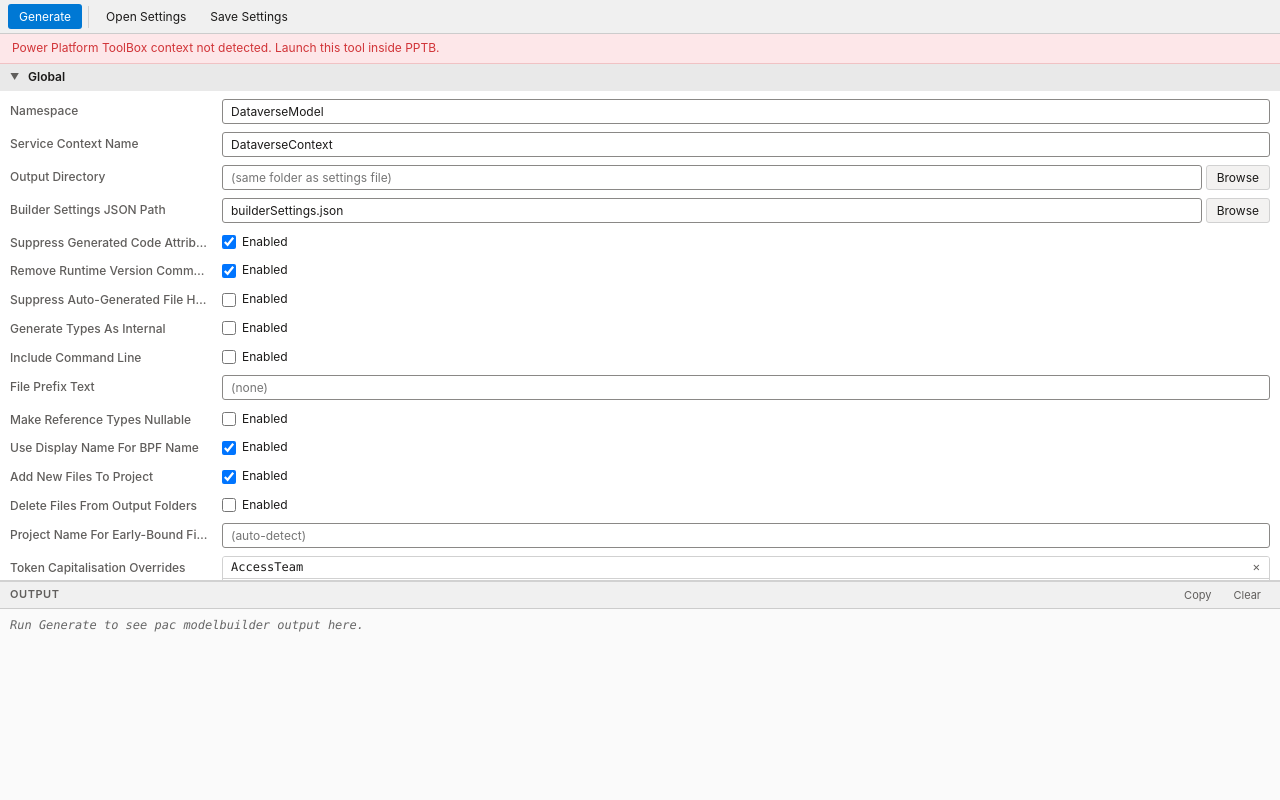
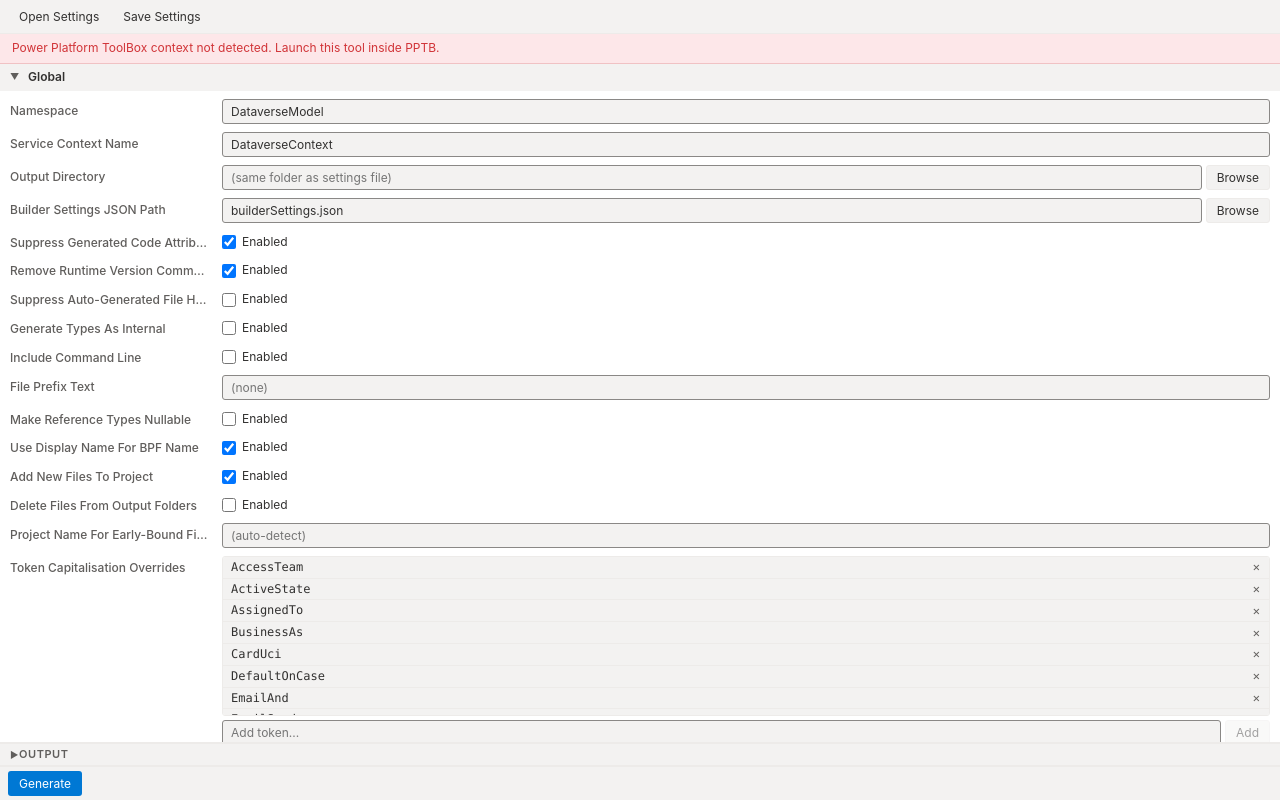
Before and after one commit to mbwilding/PPTB-Tools, a React (Vite) app in the folder tools/early-bound-generator/: page / in a window 1280 px wide. Built offline with nearby package versions, Linux system fonts and the light colour scheme.

Commit message:
fix: correct theme and layout styling

```diff
--- a/tools/early-bound-generator/package.json
+++ b/tools/early-bound-generator/package.json
@@ -3,7 +3,7 @@
     "displayName": "Early Bound Generator",
     "description": "Generate strongly-typed C# early-bound classes for Dataverse entities, option sets, and messages",
     "main": "index.html",
-    "version": "0.0.1",
+    "version": "0.0.2",
     "license": "GPL-2.0",
     "icon": "icons/ebg.svg",
     "contributors": [
--- a/tools/early-bound-generator/src/App.tsx
+++ b/tools/early-bound-generator/src/App.tsx
@@ -209,7 +209,6 @@
             <SettingsToolbar
                 isGenerating={isGenerating}
                 settingsPath={settingsDir ? joinPath(settingsDir, settingsFileName) : ""}
-                onGenerate={handleGenerate}
                 onOpenSettings={handleOpenSettings}
                 onSaveSettings={handleSaveSettings}
             />
@@ -715,6 +714,19 @@
                 />
             </div>
 
+            <div className="bottom-bar">
+                <button className="toolbar-btn primary" onClick={handleGenerate} disabled={isGenerating} title="Generate early-bound classes">
+                    {isGenerating ? (
+                        <>
+                            <span className="toolbar-spinner" />
+                            Generating...
+                        </>
+                    ) : (
+                        "Generate"
+                    )}
+                </button>
+            </div>
+
             <EntityPickerDialog
                 isOpen={entityPickerOpen}
                 selectedEntities={entityPickerTarget ? settings[entityPickerTarget] : []}
--- a/tools/early-bound-generator/src/components/SettingsToolbar.tsx
+++ b/tools/early-bound-generator/src/components/SettingsToolbar.tsx
@@ -1,25 +1,13 @@
 interface SettingsToolbarProps {
     isGenerating: boolean;
     settingsPath: string;
-    onGenerate: () => void;
     onOpenSettings: () => void;
     onSaveSettings: () => void;
 }
 
-export function SettingsToolbar({ isGenerating, settingsPath, onGenerate, onOpenSettings, onSaveSettings }: SettingsToolbarProps) {
+export function SettingsToolbar({ isGenerating, settingsPath, onOpenSettings, onSaveSettings }: SettingsToolbarProps) {
     return (
         <div className="main-toolbar">
-            <button className="toolbar-btn primary" onClick={onGenerate} disabled={isGenerating} title="Generate early-bound classes using pac modelbuilder build">
-                {isGenerating ? (
-                    <>
-                        <span className="toolbar-spinner" />
-                        Generating...
-                    </>
-                ) : (
-                    "Generate"
-                )}
-            </button>
-            <div className="toolbar-separator" />
             <button className="toolbar-btn" onClick={onOpenSettings} disabled={isGenerating} title="Select a folder containing EBG settings">
                 Open Settings
             </button>
@@ -30,7 +18,7 @@
                 <>
                     <div className="toolbar-separator" />
                     <span className="toolbar-path" title={settingsPath}>
-                        {settingsPath}
+                        <bdi>{settingsPath}</bdi>
                     </span>
                 </>
             )}
--- a/tools/early-bound-generator/src/components/TerminalPanel.tsx
+++ b/tools/early-bound-generator/src/components/TerminalPanel.tsx
@@ -1,4 +1,4 @@
-import { useEffect, useRef } from "react";
+import { useEffect, useRef, useState } from "react";
 
 interface TerminalPanelProps {
     output: string;
@@ -8,18 +8,38 @@
 
 export function TerminalPanel({ output, onClear, onCopy }: TerminalPanelProps) {
     const bodyRef = useRef<HTMLPreElement>(null);
+    const [expanded, setExpanded] = useState(false);
 
     useEffect(() => {
-        if (bodyRef.current) {
-            bodyRef.current.scrollTop = bodyRef.current.scrollHeight;
+        if (output.length > 0) {
+            setExpanded(true);
         }
     }, [output]);
 
+    useEffect(() => {
+        if (expanded && bodyRef.current) {
+            bodyRef.current.scrollTop = bodyRef.current.scrollHeight;
+        }
+    }, [output, expanded]);
+
     return (
-        <div className="terminal-panel">
-            <div className="terminal-header">
-                <span className="terminal-header-label">Output</span>
-                <div className="terminal-header-actions">
+        <div className={`terminal-panel${expanded ? " terminal-panel--expanded" : ""}`}>
+            <div
+                className="terminal-header"
+                onClick={() => setExpanded((v) => !v)}
+                role="button"
+                tabIndex={0}
+                onKeyDown={(e) => {
+                    if (e.key === "Enter" || e.key === " ") setExpanded((v) => !v);
+                }}
+                style={{ cursor: "pointer" }}
+            >
+                <span className="terminal-header-label">
+                    <span className="prop-section-toggle">{expanded ? "▼" : "▶"}</span>
+                    Output
+                </span>
+                {expanded && (
+                    <div className="terminal-header-actions" onClick={(e) => e.stopPropagation()}>
                         <button className="terminal-action-btn" onClick={onCopy} title="Copy output">
                             Copy
                         </button>
@@ -27,10 +47,13 @@
                             Clear
                         </button>
                     </div>
+                )}
             </div>
+            {expanded && (
                 <pre ref={bodyRef} className="terminal-body">
-                {output.length > 0 ? output : <span className="terminal-placeholder">Run Generate to see pac modelbuilder output here.</span>}
+                    {output.length > 0 ? output : <span className="terminal-placeholder">No output yet.</span>}
                 </pre>
+            )}
         </div>
     );
 }
--- a/tools/early-bound-generator/src/styles.css
+++ b/tools/early-bound-generator/src/styles.css
@@ -1,75 +1,76 @@
 /* ── CSS variables (light theme) ── */
 :root {
     --bg-primary: #ffffff;
-    --bg-secondary: #f5f5f5;
-    --bg-hover: #e8e8e8;
+    --bg-secondary: #f3f2f1;
+    --bg-hover: rgba(0, 0, 0, 0.05);
     --bg-selected: #0078d4;
-    --text-primary: #1b1a19;
+    --text-primary: #323130;
     --text-secondary: #605e5c;
     --text-selected: #ffffff;
-    --border-color: #d1d1d1;
+    --border-color: #edebe9;
     --input-border: #8a8886;
-    --input-bg: #ffffff;
+    --input-bg: #f3f2f1;
     --button-bg: #0078d4;
     --button-text: #ffffff;
     --button-hover: #106ebe;
     --button-secondary-bg: #f3f2f1;
-    --button-secondary-text: #1b1a19;
+    --button-secondary-text: #323130;
     --button-secondary-hover: #edebe9;
     --button-danger-bg: #d13438;
     --button-danger-hover: #b52e31;
     --overlay-bg: rgba(0, 0, 0, 0.4);
-    --shadow: 0 2px 8px rgba(0, 0, 0, 0.15);
+    --shadow: 0 2px 8px rgba(0, 0, 0, 0.1);
     --badge-success-bg: #107c10;
     --badge-success-text: #ffffff;
     --badge-danger-bg: #d13438;
     --badge-danger-text: #ffffff;
     --badge-info-bg: #0078d4;
     --badge-info-text: #ffffff;
-    --toolbar-bg: #f0f0f0;
-    --toolbar-border: #cccccc;
-    --grid-header-bg: #f0f0f0;
+    --toolbar-bg: #f3f2f1;
+    --toolbar-border: #edebe9;
+    --grid-header-bg: #f3f2f1;
     --grid-row-alt: #fafafa;
     --prop-label-color: #605e5c;
-    --footer-bg: #faf9f8;
-    --section-header-bg: #e9e9e9;
-    --section-header-hover: #ddd;
+    --footer-bg: #f3f2f1;
+    --section-header-bg: #f3f2f1;
+    --section-header-hover: #edebe9;
     --danger-hover-bg: #fde7e9;
-    --terminal-bg: #fafafa;
-    --terminal-text: #1b1a19;
+    --terminal-bg: #f3f2f1;
+    --terminal-text: #323130;
     --error-banner-bg: #fde7e9;
     --error-banner-border: #f0c2c4;
 }
 
 body.dark-theme {
-    --bg-primary: #1b1a19;
-    --bg-secondary: #252423;
-    --bg-hover: #323130;
-    --bg-selected: #2899f5;
+    --bg-primary: #1e1e1e;
+    --bg-secondary: #252526;
+    --bg-hover: rgba(255, 255, 255, 0.1);
+    --bg-selected: #0078d4;
     --text-primary: #f3f2f1;
     --text-secondary: #c8c6c4;
     --text-selected: #ffffff;
-    --border-color: #3b3a39;
-    --input-border: #8a8886;
-    --input-bg: #3b3a39;
-    --button-bg: #2899f5;
+    --border-color: #3e3e42;
+    --input-border: #3e3e42;
+    --input-bg: #3e3e42;
+    --button-bg: #0078d4;
     --button-text: #ffffff;
-    --button-hover: #1890ea;
-    --button-secondary-bg: #3b3a39;
+    --button-hover: #106ebe;
+    --button-secondary-bg: #3e3e42;
     --button-secondary-text: #f3f2f1;
-    --button-secondary-hover: #484644;
+    --button-secondary-hover: #4e4e52;
     --overlay-bg: rgba(0, 0, 0, 0.6);
-    --shadow: 0 2px 8px rgba(0, 0, 0, 0.4);
-    --toolbar-bg: #292827;
-    --toolbar-border: #3b3a39;
-    --grid-header-bg: #292827;
-    --grid-row-alt: #252423;
-    --prop-label-color: #a19f9d;
-    --footer-bg: #252423;
-    --section-header-bg: #2d2c2b;
-    --section-header-hover: #3b3a39;
+    --shadow: 0 2px 8px rgba(0, 0, 0, 0.35);
+    --toolbar-bg: #2d2d30;
+    --toolbar-border: #3e3e42;
+    --grid-header-bg: #2d2d30;
+    --grid-row-alt: #252526;
+    --prop-label-color: #c8c6c4;
+    --footer-bg: #252526;
+    --section-header-bg: #2d2d30;
+    --section-header-hover: #3e3e42;
     --danger-hover-bg: #4a1c1e;
-    --terminal-bg: #1b1a19;
+    --terminal-bg: #1e1e1e;
+    --terminal-text: #d4d4d4;
     --error-banner-bg: #4a1c1e;
     --error-banner-border: #7a2e31;
 }
@@ -94,6 +95,18 @@
     flex-direction: column;
     height: 100vh;
     overflow: hidden;
+}
+
+/* ── Bottom bar ── */
+.bottom-bar {
+    flex-shrink: 0;
+    display: flex;
+    align-items: center;
+    justify-content: flex-start;
+    gap: 2px;
+    padding: 4px 8px;
+    background-color: var(--toolbar-bg);
+    border-top: 1px solid var(--toolbar-border);
 }
 
 /* ── Top toolbar ── */
@@ -217,10 +230,13 @@
 /* ── Terminal panel ── */
 .terminal-panel {
     flex-shrink: 0;
-    height: 220px;
     border-top: 2px solid var(--border-color);
     display: flex;
     flex-direction: column;
+}
+
+.terminal-panel--expanded {
+    height: 220px;
 }
 
 .terminal-header {
--- a/tools/early-bound-generator/src/utils/pathUtils.ts
+++ b/tools/early-bound-generator/src/utils/pathUtils.ts
@@ -1,7 +1,8 @@
 export function joinPath(...parts: string[]): string {
     return parts
         .filter(Boolean)
-        .map((p) => p.replace(/\\/g, "/"))
+        .map((p) => p.replace(/\\/g, "/").replace(/\/+$/, ""))
+        .filter(Boolean)
         .join("/")
         .replace(/\/+/g, "/");
 }
```
Also changed, not shown: 1 other file (tests, documents, lock files or other folders). Lines whose indentation alone changed are shown as unchanged.
